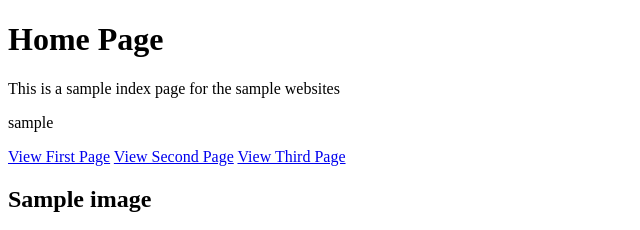
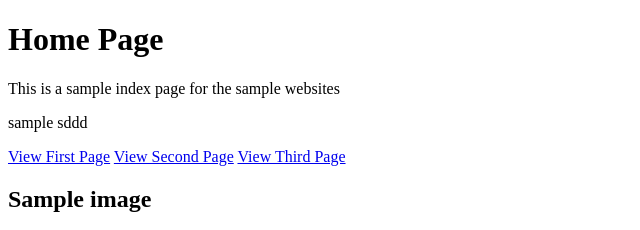
Before and after one commit to Davidkitumba/funds-of-web-aug-2024, a plain HTML site: page index.html in a window 1280 px wide. Shown: the top 230 px of the page, 0-640 px from the left. Drawn offline with Linux system fonts and the light colour scheme.

Commit message:
Update index.html

```diff
--- a/index.html
+++ b/index.html
@@ -9,7 +9,7 @@
     <h1>Home Page</h1>
     <p>This is a sample index page for the sample websites</p>
 
-    <p>sample </p>
+    <p>sample sddd</p>
     <a href="firstpage.html">View First Page</a>
     <a href="secondpage.html">View Second Page</a>
     <a href="thirdpage.html">View Third Page</a>
```
